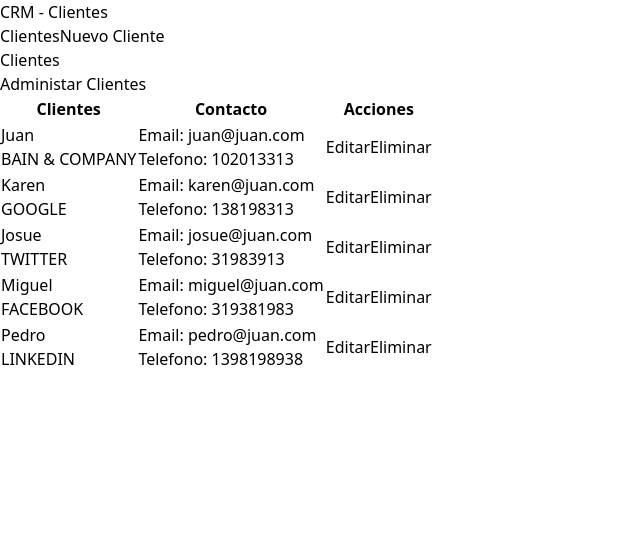
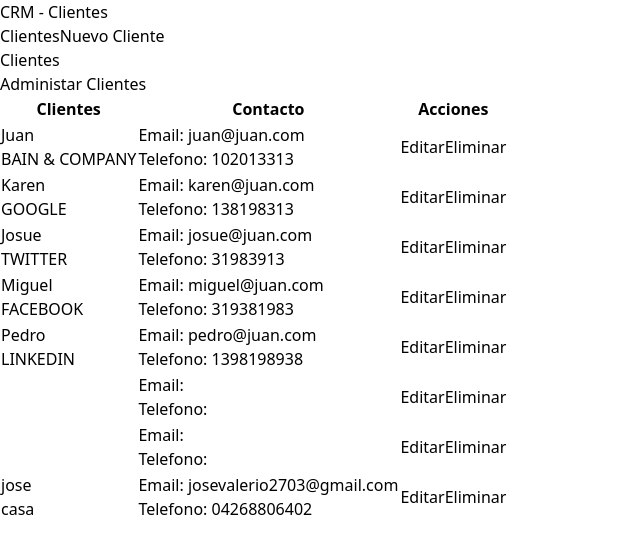
Before and after one commit to josevalerio2703/crm-app, a React (Vite) app: page / in a window 1280 px wide. Shown: the top 554 px of the page, without its empty margins (0-640 px from the left). Built offline with nearby package versions, Linux system fonts and the light colour scheme; data requests are answered from the project's data file.

Commit message:
Agregando usuario POST

```diff
--- a/db.json
+++ b/db.json
@@ -1,5 +1,5 @@
 {
-    "clientes" : [
+  "clientes": [
     {
       "id": 1,
       "nombre": "Juan",
@@ -34,6 +34,20 @@
       "telefono": 1398198938,
       "email": "pedro@juan.com",
       "empresa": "LINKEDIN"
+    },
+    {
+      "id": 6
+    },
+    {
+      "id": 7
+    },
+    {
+      "nombre": "jose",
+      "empresa": "casa",
+      "email": "josevalerio2703@gmail.com",
+      "telefono": "04268806402",
+      "notas": "asdasdasdas",
+      "id": 8
     }
   ]
 }
--- /dev/null
+++ b/src/data/clientes.js
@@ -0,0 +1,21 @@
+export async function obtenerCliente() {
+  const respuesta = await fetch(import.meta.env.VITE_API_URL);
+  const resultado = await respuesta.json();
+  return resultado;
+}
+
+export async function agregarCliente(datos) {
+
+  try {
+    const respuesta = await fetch(import.meta.env.VITE_API_URL, {
+      method: "POST",
+      body: JSON.stringify(datos),
+      headers: {
+        "Content-Type": "application/json",
+      },
+    });
+    await respuesta.json();
+  } catch (error) {
+    console.log("error");
+  }
+}
--- a/src/data/clientes.jsx
+++ /dev/null
@@ -1,6 +0,0 @@
-export async function obtenerCliente(){
-
-const respuesta = await fetch(import.meta.env.VITE_API_URL)
-const resultado = await respuesta.json()
-return resultado
-}
--- a/src/pages/NuevoCliente.jsx
+++ b/src/pages/NuevoCliente.jsx
@@ -1,10 +1,12 @@
-import { useNavigate, Form, useActionData } from "react-router-dom";
+import { useNavigate, Form, useActionData, redirect } from "react-router-dom";
 import Formulario from "../components/Formulario";
 import Error from "../components/Error";
+import { agregarCliente } from "../data/clientes";
 
 export async function action({request}) {
   const formData = await request.formData()
   const datos = Object.fromEntries(formData)
+
 
   const email = formData.get('email')
   let regex = new RegExp("([!#-'*+/-9=?A-Z^-~-]+(\.[!#-'*+/-9=?A-Z^-~-]+)*|\"\(\[\]!#-[^-~ \t]|(\\[\t -~]))+\")@([!#-'*+/-9=?A-Z^-~-]+(\.[!#-'*+/-9=?A-Z^-~-]+)*|\[[\t -Z^-~]*])");
@@ -22,7 +24,8 @@ export async function action({request}) {
   if(Object.keys(errores).length){
   return errores
   }
-  return null
+  await agregarCliente(datos)
+  return redirect('/')
 }
 
 const NuevoCliente = () => {
```
Lines whose indentation alone changed are shown as unchanged.
